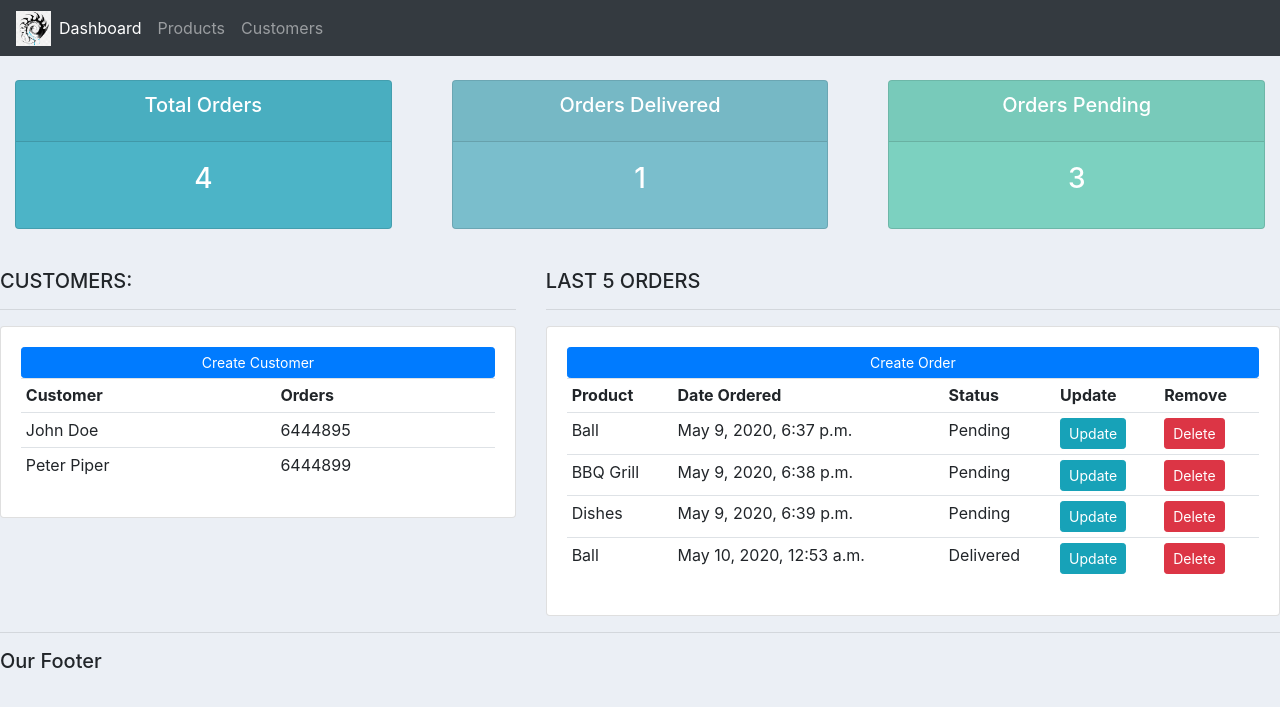
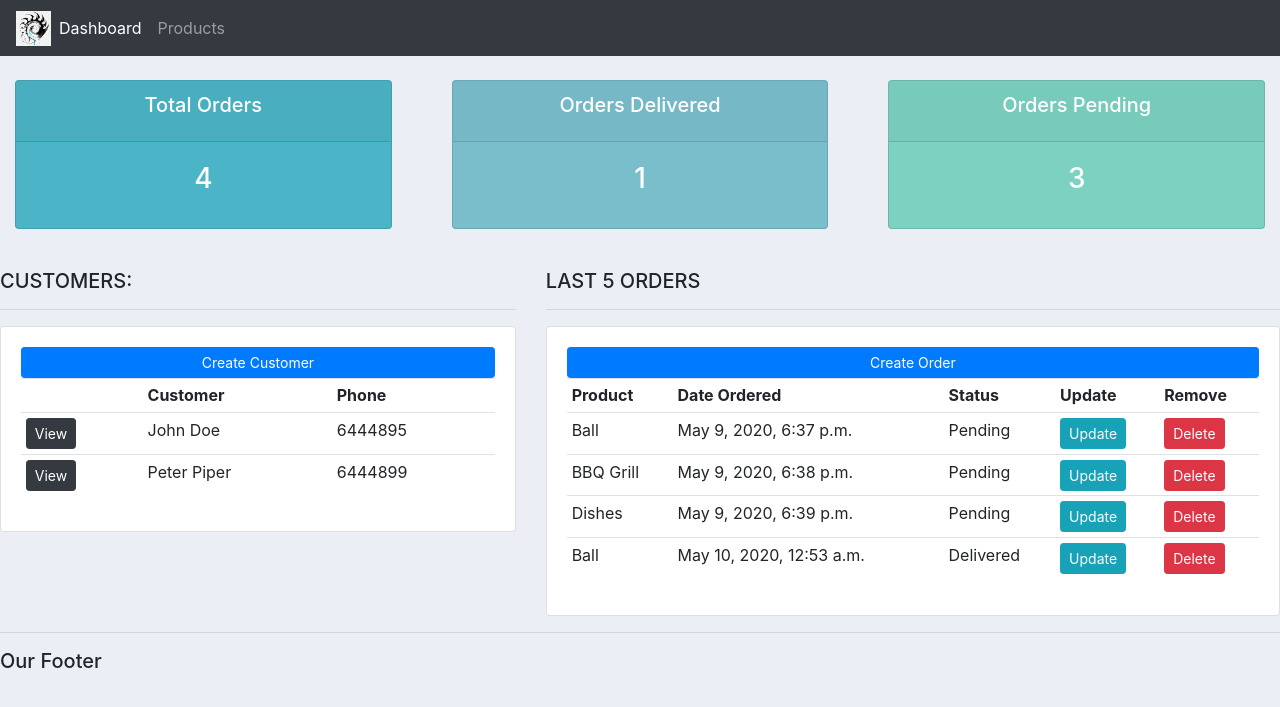
Before and after one commit to raggyGitHub/DennisIvyCC, a Django app: page / in a window 1280 px wide. Shown: the top 707 px of the page. Run offline with Django 3.2, Linux system fonts and the light colour scheme; data comes from the database, SQL or seed files in the repository; some libraries are stand-ins or nearby versions.

Commit message:
Dynamic Url updated Routing & Templates

```diff
--- a/crm/accounts/templates/accounts/dashboard.html
+++ b/crm/accounts/templates/accounts/dashboard.html
@@ -12,15 +12,17 @@
 			<a class="btn btn-primary btn-sm btn-block" href="">Create Customer</a>
 			<table class="table table-sm">
 				<tr>
+					<th></th>
 					<th>Customer</th>
-					<th>Orders</th>
+					<th>Phone</th>
 				</tr>
-				{%for customer in customers %}
+				{% for customer in customers %}
 					<tr>
+						<td><a class="btn btn-sm btn-dark" href="{% url 'customer' customer.id %}">View</a></td>
 						<td>{{ customer.name }}</td>
 						<td>{{ customer.phone }}</td>
 					</tr>
-				{%endfor%}
+				{% endfor %}
 
 			</table>
 		</div>
--- a/crm/accounts/templates/accounts/navbar.html
+++ b/crm/accounts/templates/accounts/navbar.html
@@ -7,14 +7,12 @@
   <div class="collapse navbar-collapse" id="navbarNav">
     <ul class="navbar-nav">
       <li class="nav-item active">
-        <a class="nav-link" href="#">Dashboard </a>
+        <a class="nav-link" href="{% url 'home' %}">Dashboard </a>
       </li>
       <li class="nav-item">
-        <a class="nav-link" href="#">Products</a>
+        <a class="nav-link" href="{% url 'products' %}">Products</a>
       </li>
-      <li class="nav-item">
-        <a class="nav-link" href="#">Customers</a>
-      </li>
+
 
     </ul>
   </div>
--- a/crm/accounts/urls.py
+++ b/crm/accounts/urls.py
@@ -2,7 +2,7 @@ from django.urls import path
 from . import views
 
 urlpatterns = [
-    path('', views.home ),
-    path('products/', views.products),
-    path('customer/<str:pk_test>/', views.customers),
+    path('', views.home, name ='home' ),
+    path('products/', views.products, name = 'products'),
+    path('customer/<str:pk_test>/', views.customers, name = 'customer'),
 ]
```
